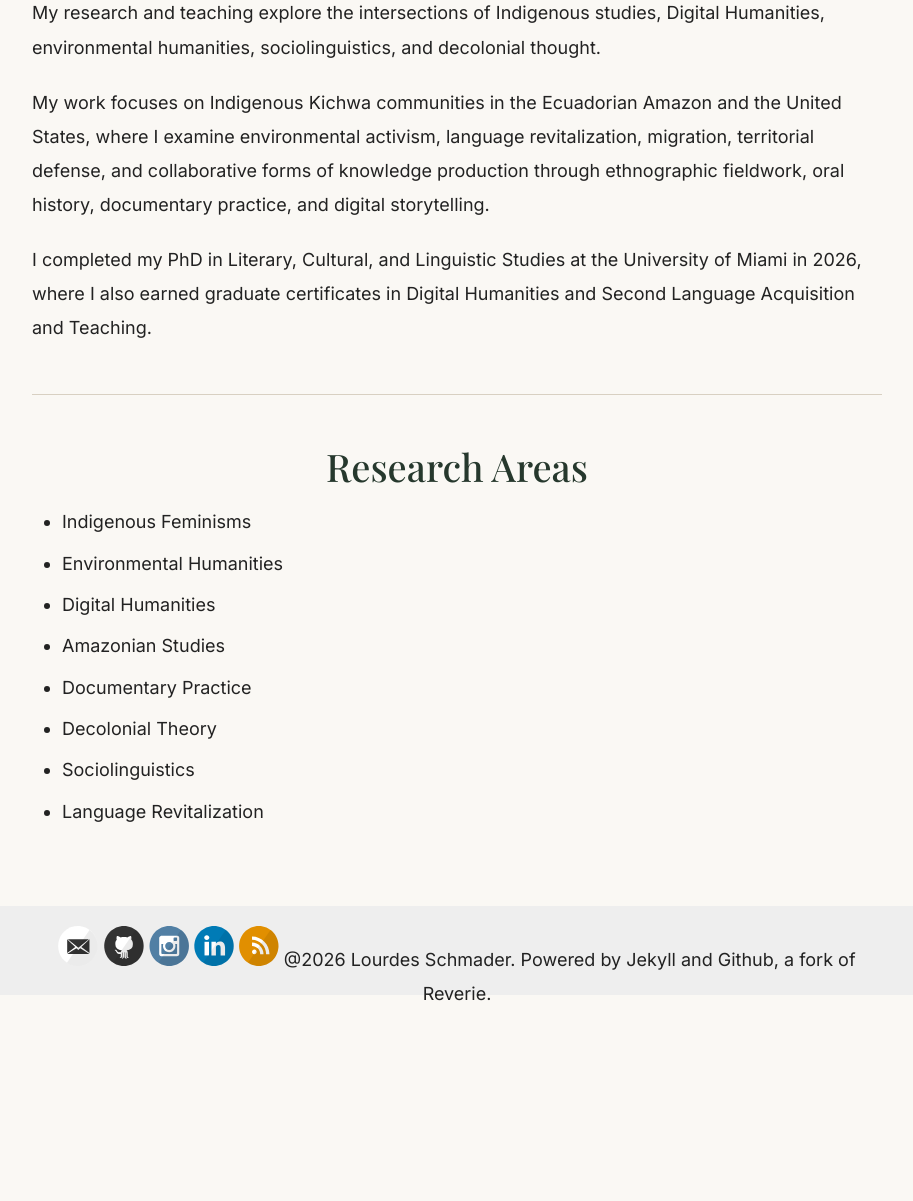
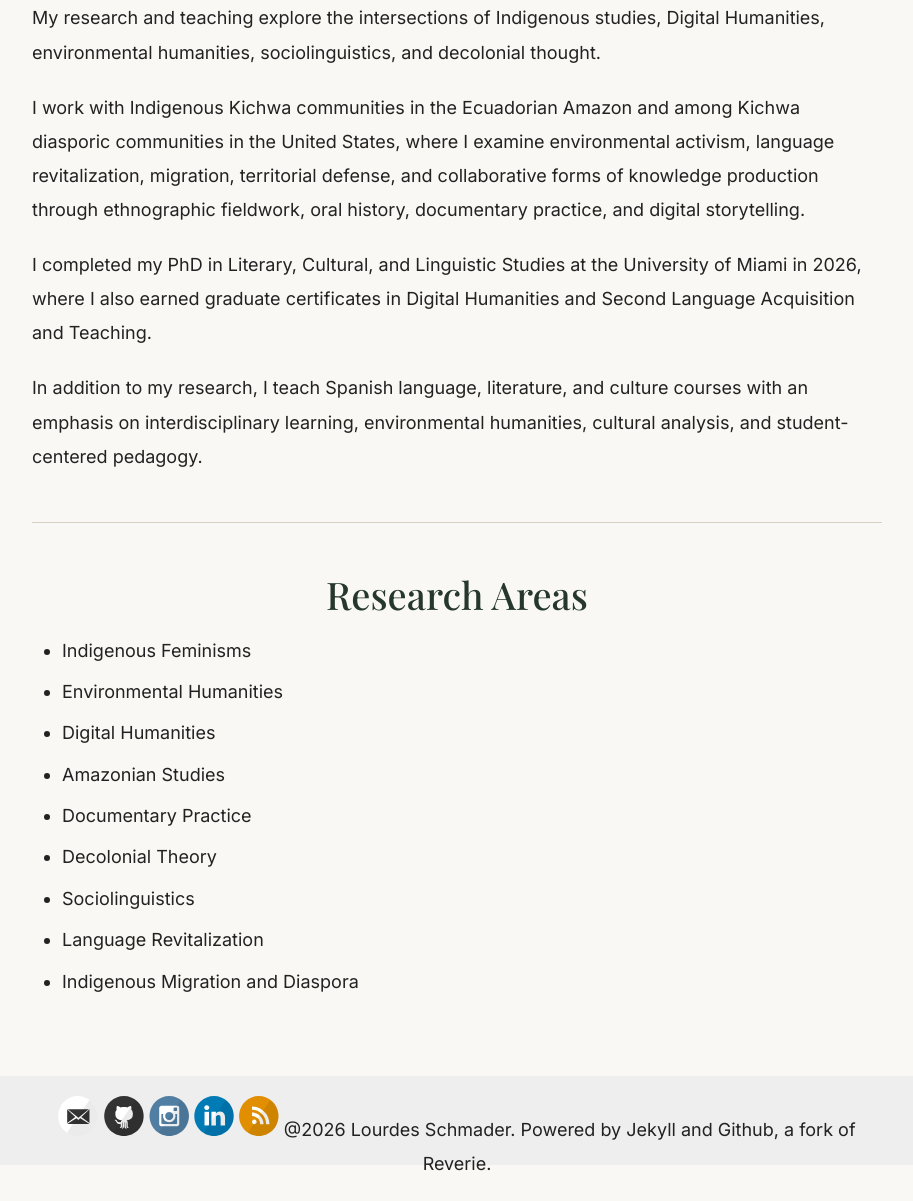
Before and after one commit to lulischmader/lulischmader.github.io, a Jekyll site: the page built from _pages/about.md, in a window 1280 px wide and 1400 px high, scrolled down 721 px, cut to the strip 199-1400 px from the top of the window. Shown: the whole strip, without its empty margins (183-1096 px from the left). Built offline with Jekyll 4.4.1, drawn with Linux system fonts in a browser that asks for light colours; before the commit the page ends 1951 px from its top, so only the background shows below that.

Commit message:
Update about.md

```diff
--- a/_pages/about.md
+++ b/_pages/about.md
@@ -4,18 +4,24 @@ title: About
 permalink: /about/
 ---
 
+# About
+
 <p align="center">
   <img src="/images/Geositio-El-Churo.JPG"
        alt="Fieldwork in the Ecuadorian Amazon"
-       width="900"
+       width="700"
        style="border-radius: 12px;">
 </p>
 
+<br>
+
 My research and teaching explore the intersections of Indigenous studies, Digital Humanities, environmental humanities, sociolinguistics, and decolonial thought.
 
-My work focuses on Indigenous Kichwa communities in the Ecuadorian Amazon and the United States, where I examine environmental activism, language revitalization, migration, territorial defense, and collaborative forms of knowledge production through ethnographic fieldwork, oral history, documentary practice, and digital storytelling.
+I work with Indigenous Kichwa communities in the Ecuadorian Amazon and among Kichwa diasporic communities in the United States, where I examine environmental activism, language revitalization, migration, territorial defense, and collaborative forms of knowledge production through ethnographic fieldwork, oral history, documentary practice, and digital storytelling.
 
 I completed my PhD in Literary, Cultural, and Linguistic Studies at the University of Miami in 2026, where I also earned graduate certificates in Digital Humanities and Second Language Acquisition and Teaching.
+
+In addition to my research, I teach Spanish language, literature, and culture courses with an emphasis on interdisciplinary learning, environmental humanities, cultural analysis, and student-centered pedagogy.
 
 ---
 
@@ -29,3 +35,4 @@ I completed my PhD in Literary, Cultural, and Linguistic Studies at the Universi
 - Decolonial Theory
 - Sociolinguistics
 - Language Revitalization
+- Indigenous Migration and Diaspora
```
